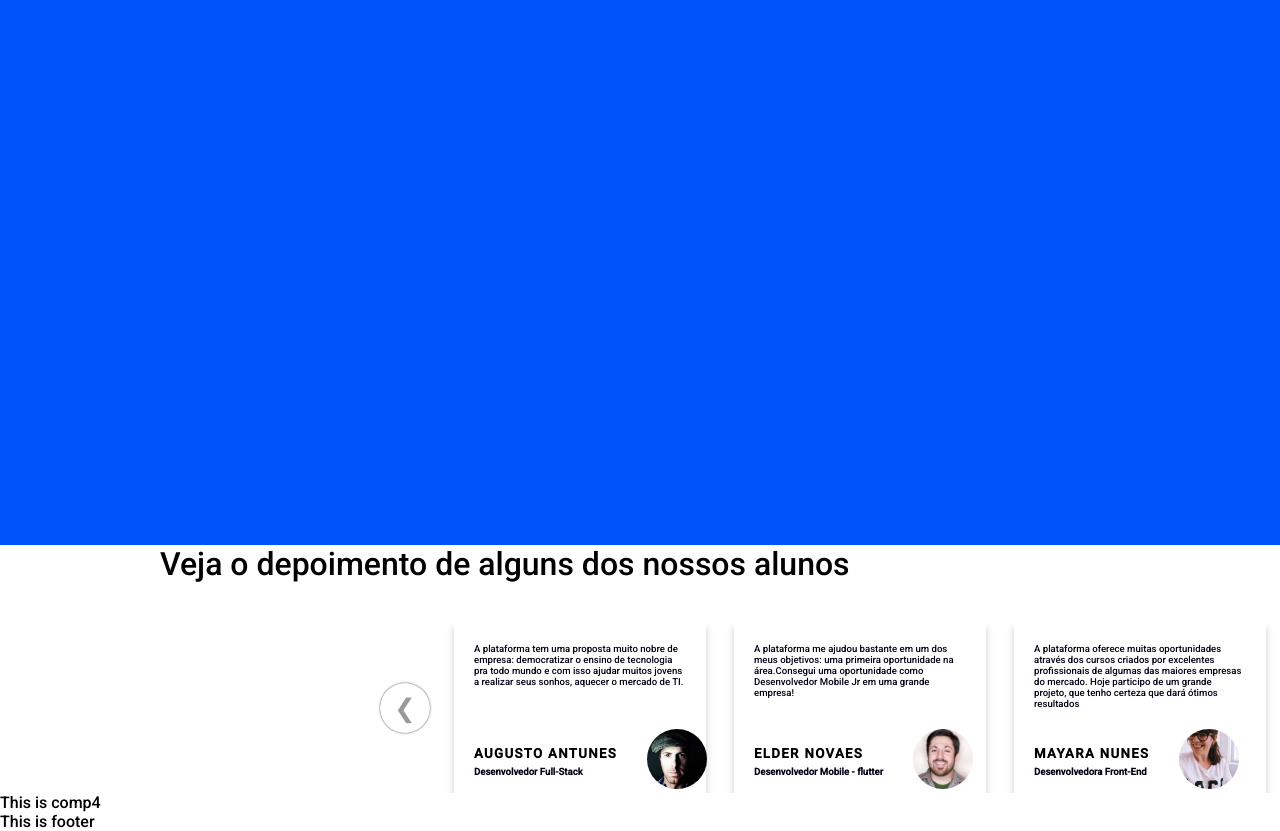
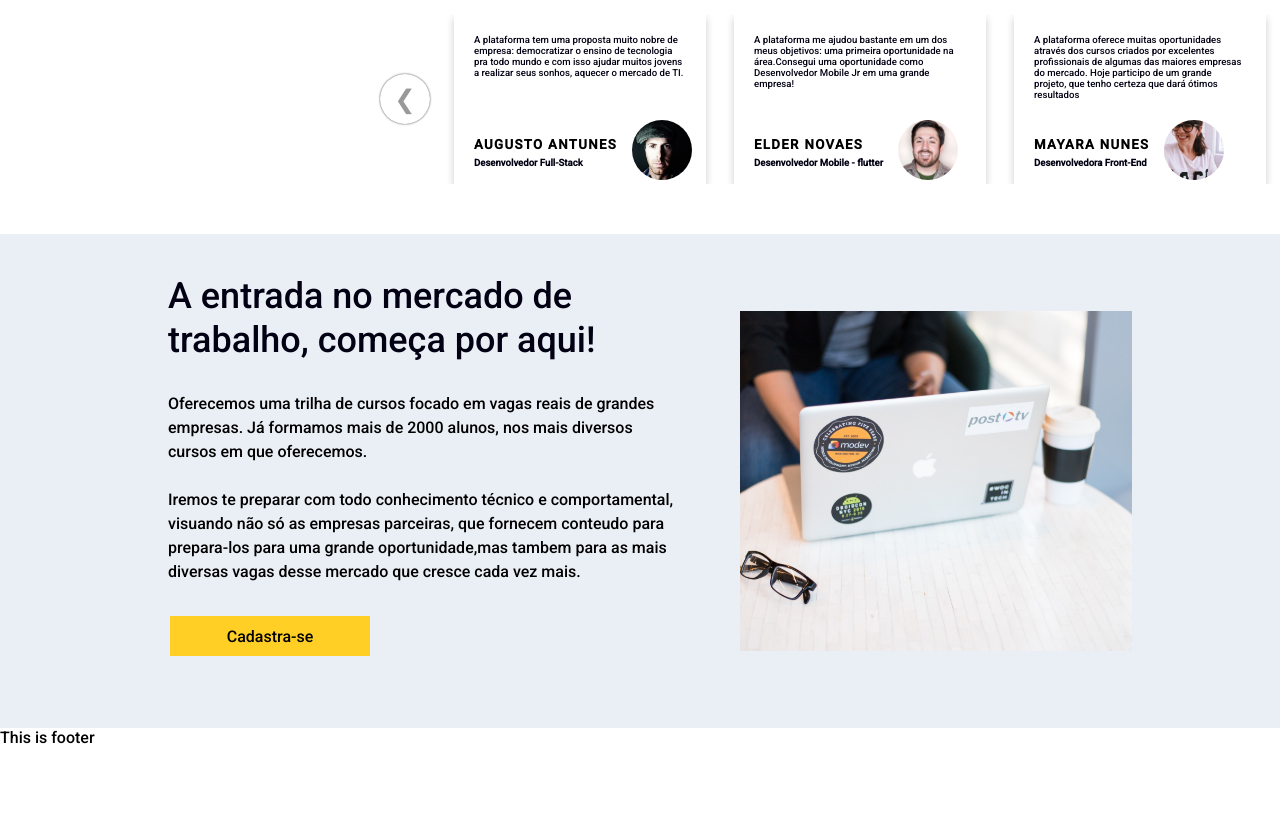
Before and after one commit to pablocast/dh-projeto-integrador-tn142020, a React (Create React App) app in the folder app/react-app/: page / in a window 1280 px wide. Shown: the part 880-1711 px from the top of the page. After the commit the page ends 1627 px from the top, so only its background shows below. Built offline with nearby package versions, Linux system fonts and the light colour scheme.

Commit message:
adicionando componente 4

```diff
--- a/app/react-app/src/components/core/Componente-2/index.js
+++ b/app/react-app/src/components/core/Componente-2/index.js
@@ -3,9 +3,7 @@ import './style.css'
 const Component2 = () => {
 
     return (
-        <div className="comp-2">
-            <p>This is comp2</p>
-        </div>
+      <p>This is comp2</p>
     )
 
 }
--- a/app/react-app/src/components/core/Componente-3/Item/style.css
+++ b/app/react-app/src/components/core/Componente-3/Item/style.css
@@ -57,5 +57,5 @@
     max-height: 60px;
     border-radius: 50%;
     overflow: hidden;
-    margin-left: 30px;
+    margin-left: 15px;
 }
--- a/app/react-app/src/components/core/Componente-3/style.css
+++ b/app/react-app/src/components/core/Componente-3/style.css
@@ -2,11 +2,17 @@
     display: flex;
     flex-direction: column;
     justify-content: space-between;
+    padding-bottom: 50px;
   }
 
 .Componente-3 h2 {
     font-size: 2rem;
     font-weight: 500;
+    font-size: 36px;
+    line-height: 44px;
+    color: #020113;
+    font-family: 'Roboto', sans-serif;
+    margin-bottom: 30px;
 }
 
 .Carousel-holder {
--- a/app/react-app/src/components/core/Componente-4/index.js
+++ b/app/react-app/src/components/core/Componente-4/index.js
@@ -1,11 +1,32 @@
 import './style.css'
+import img from '../../../assets/img/empresa.png'
 
 const Component4 = () => {
 
     return (
-        <div className='comp-4'>
-            <p>This is comp4</p>
-        </div>
+        <section className="Information">
+            <div className="Information-container">
+                <div className="Information-text">
+                    <p className="Titulo">
+                    A entrada no mercado de trabalho, começa por aqui!
+                    </p>
+                    <p className="Paragrafo">
+                    Oferecemos uma trilha de cursos focado em vagas reais de grandes empresas. Já formamos mais de 2000 alunos, nos mais diversos cursos em que oferecemos.
+                    </p>
+                    <br />
+                    <p>
+                    Iremos te preparar com todo conhecimento técnico e comportamental, visuando não só as empresas parceiras, que fornecem conteudo para prepara-los para uma grande oportunidade,mas tambem para as mais diversas vagas desse mercado que cresce cada vez mais.
+                    </p>
+                    <button className="Button">
+                    Cadastra-se
+                    </button>
+                </div>
+                <div className="Information-img">
+                    <img src={img} alt="empresa"></img>
+                </div>
+
+            </div>
+      </section>
     )
 
 }
--- a/app/react-app/src/components/core/Componente-4/style.css
+++ b/app/react-app/src/components/core/Componente-4/style.css
@@ -0,0 +1,62 @@
+
+.Information {
+    background-color: #EAEFF5;
+    display: flex;
+    justify-content: center;
+    height: auto;
+    width: 100%;
+}
+
+.Information .Titulo {
+    font-size: 36px;
+    line-height: 44px;
+    color: #020113;
+    font-family: 'Roboto', sans-serif;
+    margin-bottom: 30px;
+
+}
+
+.Information .Button {
+    background-color: #FFCF26;
+    width: 200px;
+    height: 40px;
+    border: none;
+    color: #000;
+    text-align: center;
+    text-decoration: none;
+    display: inline-block;
+    font-size: 1em;
+    margin: 32px 2px;
+    cursor: pointer;
+}
+
+.Information .Button:hover {
+    background-color: #B58E02;
+}
+
+.Information .paragrafo {
+    font-weight: initial;
+    font-size: 16px;
+    line-height: 24px !important;
+    color: #020113;
+    font-family: 'Roboto', sans-serif;
+}
+
+
+.Information-container {
+    max-width: 80%;
+    display: flex;
+}
+
+.Information-text {
+    max-width: 50%;
+    padding: 40px;
+    line-height: 24px;
+}
+
+.Information-img {
+    width: 50%;
+    padding: 20px;
+    display: flex;
+    align-items: center;
+}
```
